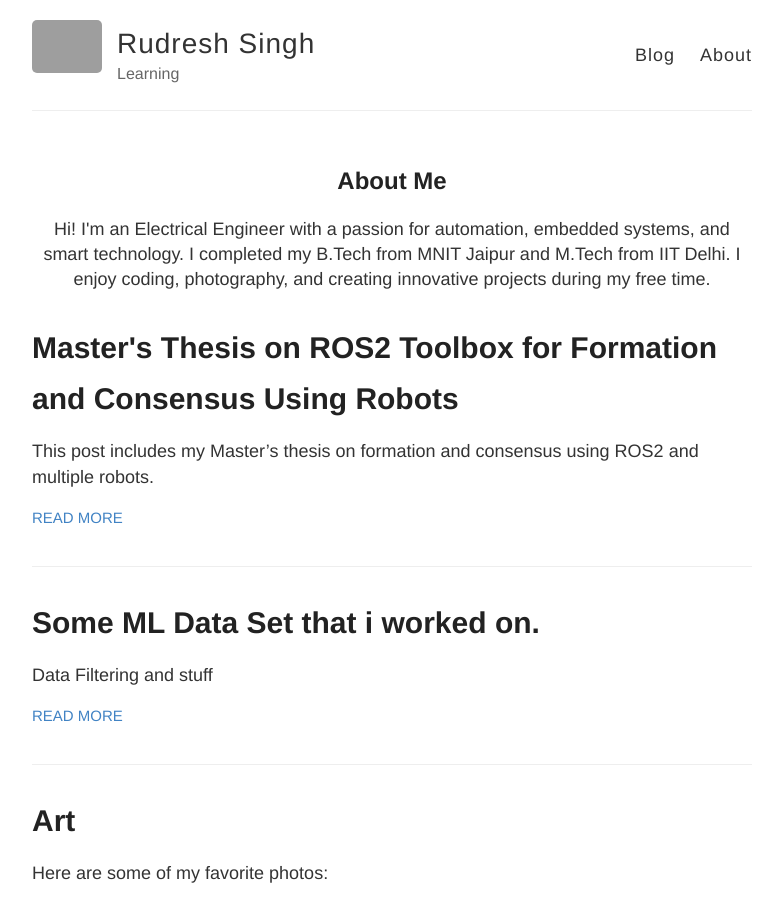
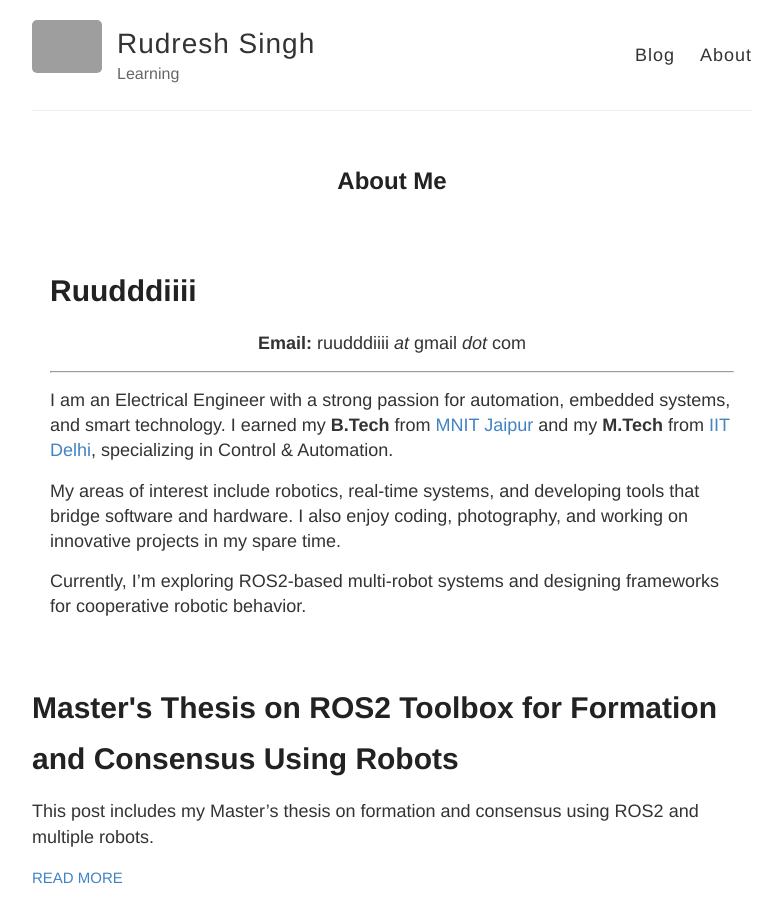
Before and after one commit to Ruudddiiii/ruudddiiii.github.io, a Jekyll site: the page built from index.html, in a window 1280 px wide and 900 px high. Shown: the whole window, without its empty margins (248-1030 px from the left). Built offline with Jekyll 4.4.1, drawn with Linux system fonts in a browser that asks for light colours; grey boxes are pictures that could not be loaded.

Commit message:
Update default.html

```diff
--- a/_layouts/default.html
+++ b/_layouts/default.html
@@ -35,30 +35,53 @@
     </div>
   </div>
 
-
-
+  <!-- ABOUT ME SECTION -->
   <div class="container" style="margin-top: 40px;">
     <h2 style="text-align: center;">About Me</h2>
-  <p style="max-width: 800px; margin: 0 auto; text-align: center;">
-    Hi! I'm an Electrical Engineer with a passion for automation, embedded systems, and smart technology.
-    I completed my B.Tech from MNIT Jaipur and M.Tech from IIT Delhi. I enjoy coding, photography,
-    and creating innovative projects during my free time.
+    <table style="width:100%; max-width:800px; border:0px; border-spacing:0px; border-collapse:separate; margin-right:auto; margin-left:auto;">
+      <tr style="padding:0px">
+        <td style="padding:0px">
+          <table style="width:100%; border:0px; border-spacing:0px; border-collapse:separate; margin-right:auto; margin-left:auto;">
+            <tr style="padding:0px">
+              <td style="padding:2.5%; width:100%; vertical-align:middle">
+                <h1>Ruudddiiii</h1>
+
+                <p align="center">
+                  <strong>Email:</strong> ruudddiiii <em>at</em> gmail <em>dot</em> com
                 </p>
+
+                <hr>
+
+                <p>
+                  I am an Electrical Engineer with a strong passion for automation, embedded systems, and smart technology.
+                  I earned my <strong>B.Tech</strong> from <a href="https://mnit.ac.in/">MNIT Jaipur</a> and my <strong>M.Tech</strong> from <a href="https://home.iitd.ac.in/">IIT Delhi</a>, specializing in Control & Automation.
+                </p>
+
+                <p>
+                  My areas of interest include robotics, real-time systems, and developing tools that bridge software and hardware.
+                  I also enjoy coding, photography, and working on innovative projects in my spare time.
+                </p>
+
+                <p>
+                  Currently, I’m exploring ROS2-based multi-robot systems and designing frameworks for cooperative robotic behavior.
+                </p>
+              </td>
+            </tr>
+          </table>
+        </td>
+      </tr>
+    </table>
   </div>
 
+  <!-- MAIN CONTENT -->
   <div id="main" role="main" class="container">
     {{ content }}
   </div>
 
-
-
-<!--     College -->
-
+  <!-- EDUCATION SECTION ON HOMEPAGE -->
   {% if page.url == "/" %}
-      <!-- College -->
   <div class="container" style="margin-top: 40px;">
     <h2 style="text-align: center;">Education</h2>
-
     <table style="width: 100%; max-width: 800px; margin: 0 auto; border-collapse: separate; border-spacing: 20px;">
       <tr>
         <td style="text-align: center; vertical-align: middle; width: 100px;">
@@ -83,19 +106,17 @@
   </div>
   {% endif %}
 
-
-  <!-- Credits -->
+  <!-- FOOTER / CREDITS -->
   <table style="width:100%;border:0px;border-spacing:0px;border-collapse:separate;margin-right:auto;margin-left:auto;">
     <tr>
       <hr>
       <td style="padding:0px">
         <br>
         <p style="text-align:center;font-size:small;">
-                Design and source code from  <a href="https://github.com/jekyll/jekyll?tab=readme-ov-file">Jekyll</a>
+          Design and source code from <a href="https://github.com/jekyll/jekyll?tab=readme-ov-file">Jekyll</a>
         </p>
       </td>
     </tr>
   </table>
-
 </body>
 </html>
```
Lines whose indentation alone changed are shown as unchanged.
